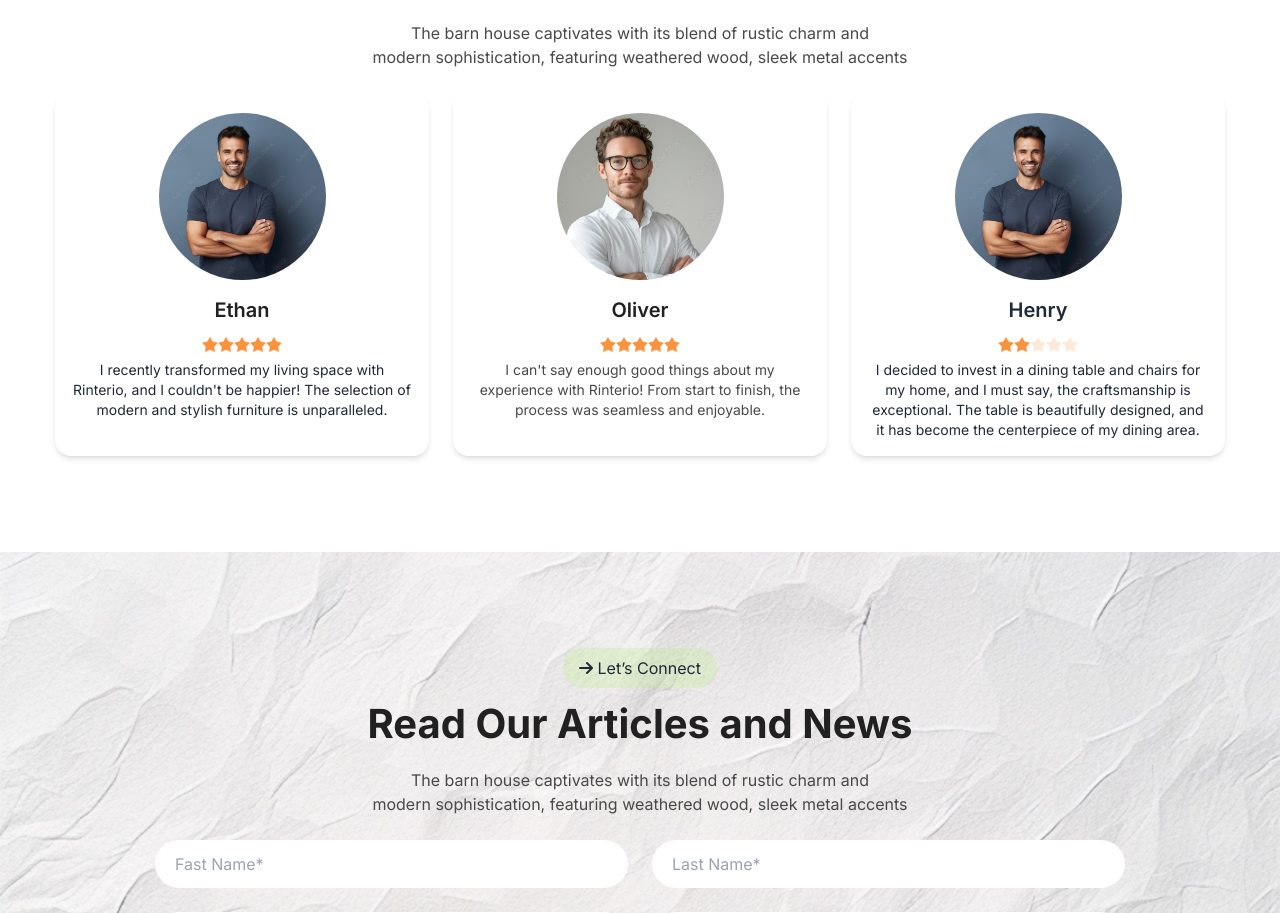
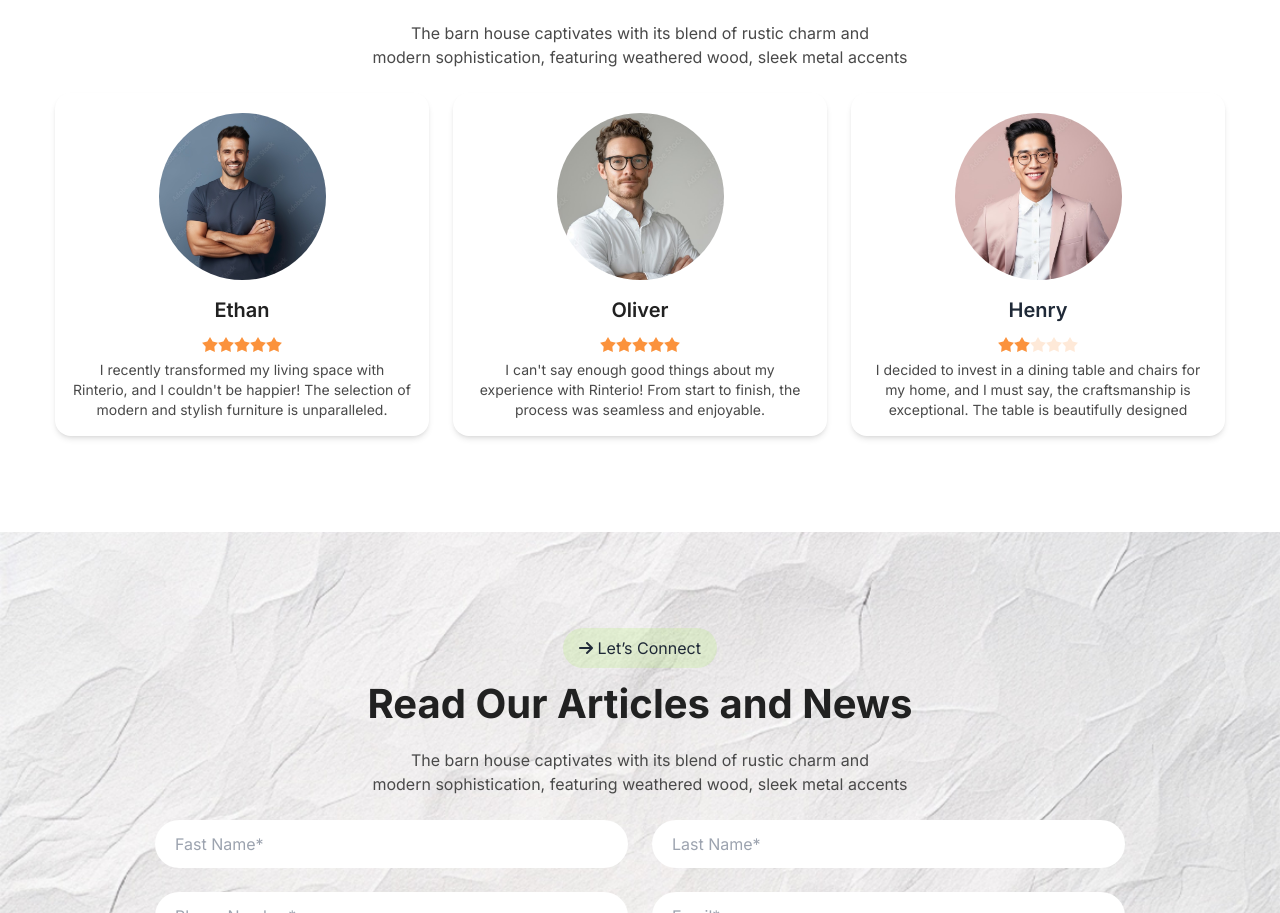
Before and after one commit to tapos-chandro/rinterio, a plain HTML site: page index.html in a window 1280 px wide. Shown: the part 3982-4895 px from the top of the page. Drawn offline with nearby package versions, Linux system fonts and the light colour scheme.

Commit message:
update imgage url and update review paragraph

```diff
--- a/index.html
+++ b/index.html
@@ -634,7 +634,7 @@
                   <input type="radio" name="rating-6" class="bg-orange-400 mask mask-star-2" />
                 </div>
                  <!-- rating end  -->
-                 <p class="secondaryTextColor">I recently transformed my living space with Rinterio, and I couldn't be happier! The selection of modern and stylish furniture is unparalleled. </p>
+                 <p class="text-secondaryTextColor">I recently transformed my living space with Rinterio, and I couldn't be happier! The selection of modern and stylish furniture is unparalleled. </p>
               </div>
             </div>
             <!-- review two  -->
@@ -667,7 +667,7 @@
             <div class="shadow-md card card-compact">
               <div class="flex justify-center p-5 pb-0 avatar">
                 <div class="w-1/2 rounded-full">
-                  <img src="./assets/Review-1.jpeg" />
+                  <img src="./assets/Review-3.jpeg" />
                 </div>
               </div>
               <div class="items-center text-center card-body">
@@ -685,8 +685,7 @@
                   <input type="radio" name="rating-6" class="bg-orange-400 mask mask-star-2" />
                 </div>
                  <!-- rating end  -->
-                 I decided to invest in a dining table and chairs for my home, and I must say, the craftsmanship is exceptional. The table is beautifully designed, and it has become the centerpiece of my dining area.
-
+                <p class="text-secondaryTextColor">I decided to invest in a dining table and chairs for my home, and I must say, the craftsmanship is exceptional. The table is beautifully designed </p>
               </div>
             </div>
           </div>
```
